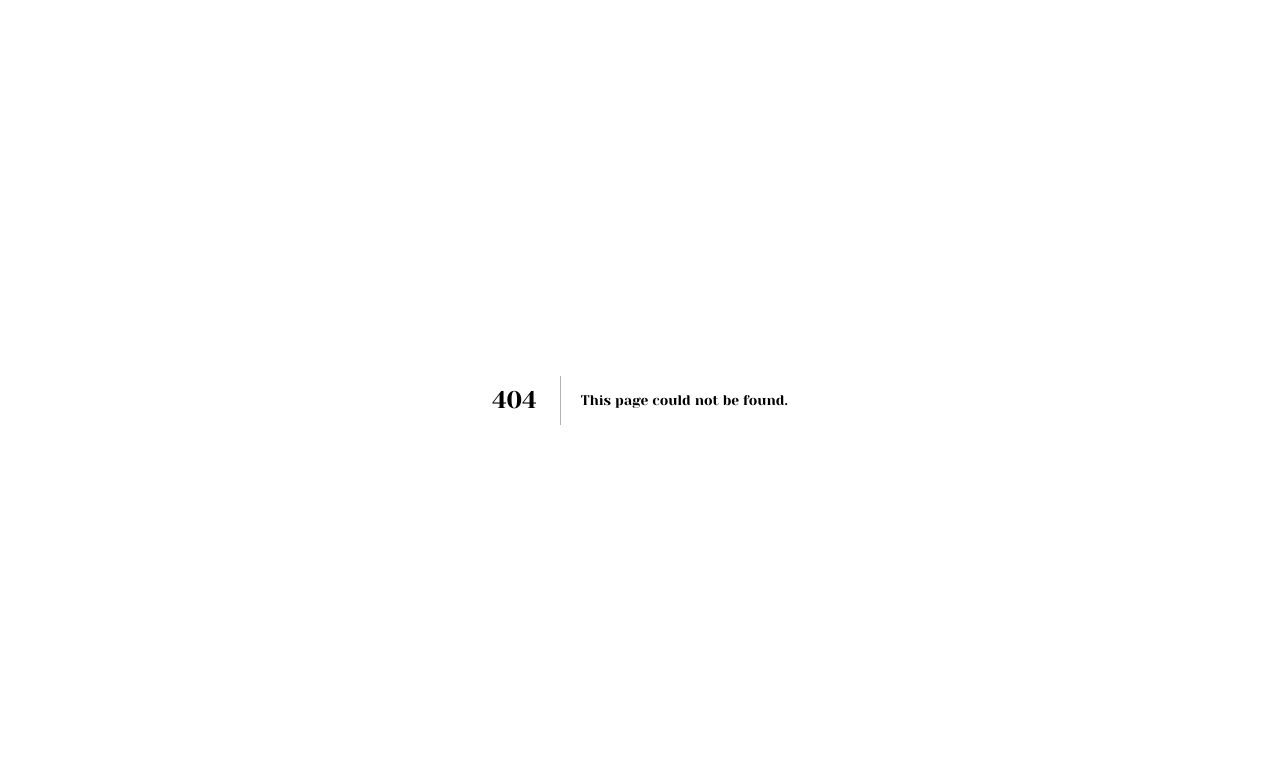
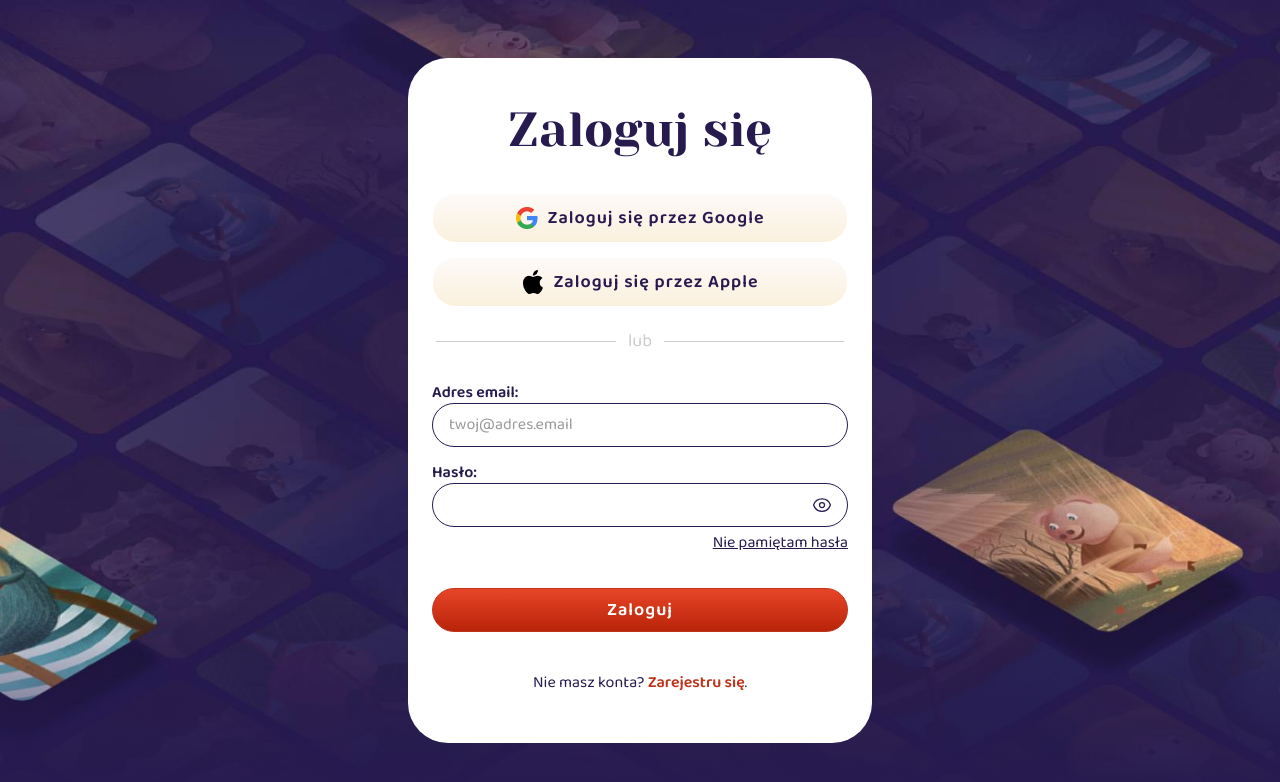
Before and after one commit to fabledoseDevs/fabledose-web, a Next.js app: page /login in a window 1280 px wide. Before the commit this address had no page. Shown: the top 782 px of the page. Built offline with nearby package versions, Linux system fonts and the light colour scheme.

Commit message:
login page

```diff
--- a/src/app/page.tsx
+++ b/src/app/page.tsx
@@ -2,7 +2,6 @@
 import { type ReactElement, useState } from 'react';
 
 import LandingPage from '@/components/templates/LandingPage';
-// import LoginPage from '@/components/templates/LoginPage';
 import Maintenance from '@/components/templates/Maintenance';
 
 const Home = (): ReactElement => {
--- a/src/components/molecules/LoginForm/LoginForm.styled.ts
+++ b/src/components/molecules/LoginForm/LoginForm.styled.ts
@@ -1,9 +1,14 @@
 import styled from '@emotion/styled';
 
 export const LoginFormBody = styled.div`
+  position: relative;
+  width: 100%;
+  height: 100vh;
+  min-height: 560px;
   display: flex;
-  flex-direction: column;
-  width: 100%;
+  justify-content: center;
+  align-items: center;
+  overflow: hidden;
 `;
 
 export const FormCard = styled.div`
@@ -11,6 +16,7 @@ export const FormCard = styled.div`
   flex-direction: column;
   justify-content: center;
   align-items: center;
+  z-index: 2;
   width: 100%;
   max-width: 464px;
   padding: 48px 24px;
--- a/src/components/molecules/LoginForm/LoginForm.tsx
+++ b/src/components/molecules/LoginForm/LoginForm.tsx
@@ -1,3 +1,4 @@
+import Image from 'next/image';
 import Link from 'next/link';
 
 import Button from '@/atoms/Button';
@@ -15,6 +16,7 @@ import InputField from '@/atoms/InputField';
 import { INPUT_TYPE } from '@/atoms/InputField/InputField.types';
 import Separator from '@/atoms/Separator';
 import { SEPARATOR_COLOR } from '@/atoms/Separator/Separator.types';
+import { Gradient } from '@/organisms/Jumbotron/Jumbotron.styled';
 
 import {
   Form,
@@ -29,6 +31,15 @@ import type { LoginForm as LoginFormType } from './LoginForm.types';
 
 export const LoginForm: LoginFormType = () => (
   <LoginFormBody>
+    <Image
+      src="/jumbo-static.jpg"
+      alt="Jumbotron background"
+      fill
+      style={{ objectFit: 'cover', objectPosition: 'center' }}
+      priority
+    />
+    <Gradient />
+
     <FormCard>
       <Headline weight={HEADLINE_TYPE.BIG} color={FOREGROUND_COLOR.PURPLE}>
         Zaloguj się
```
Also changed, not shown: src/app/login/page.tsx (added, +8 -0 lines).
